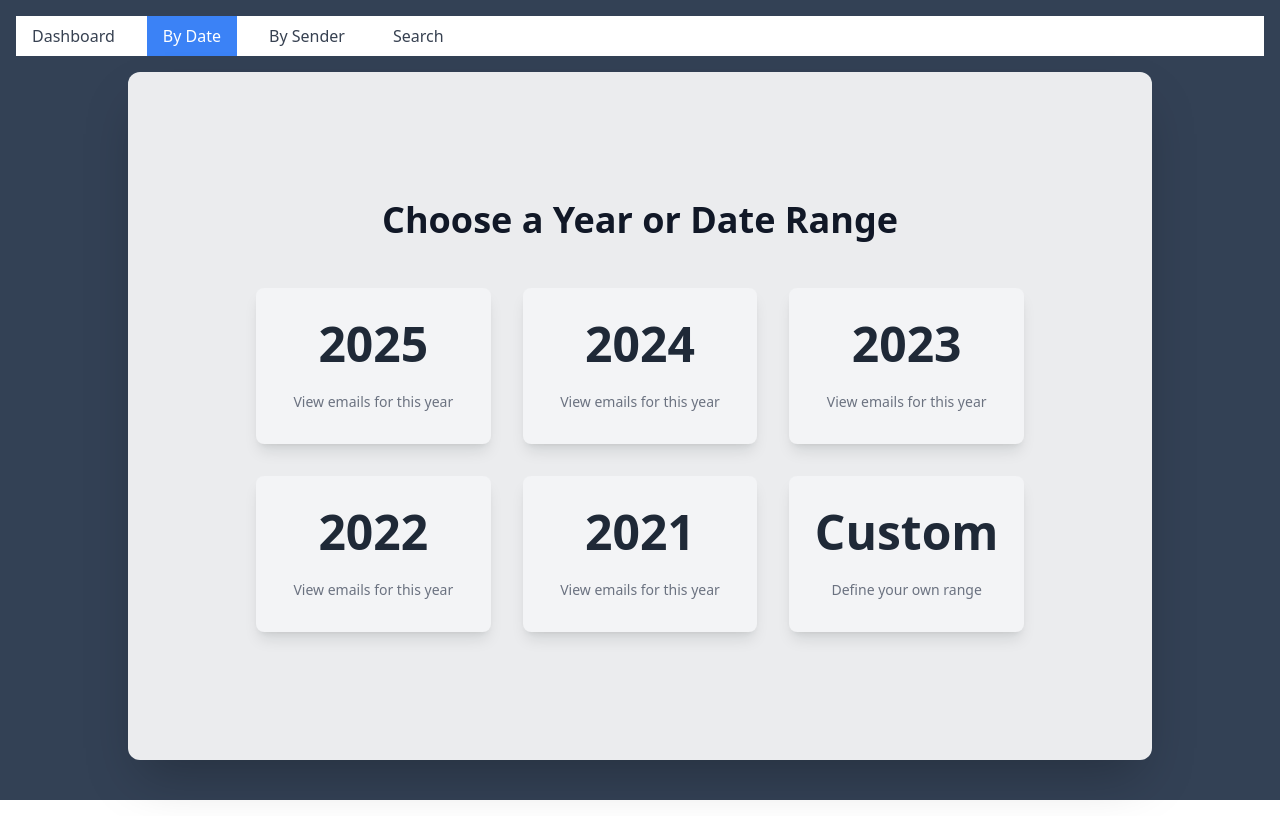
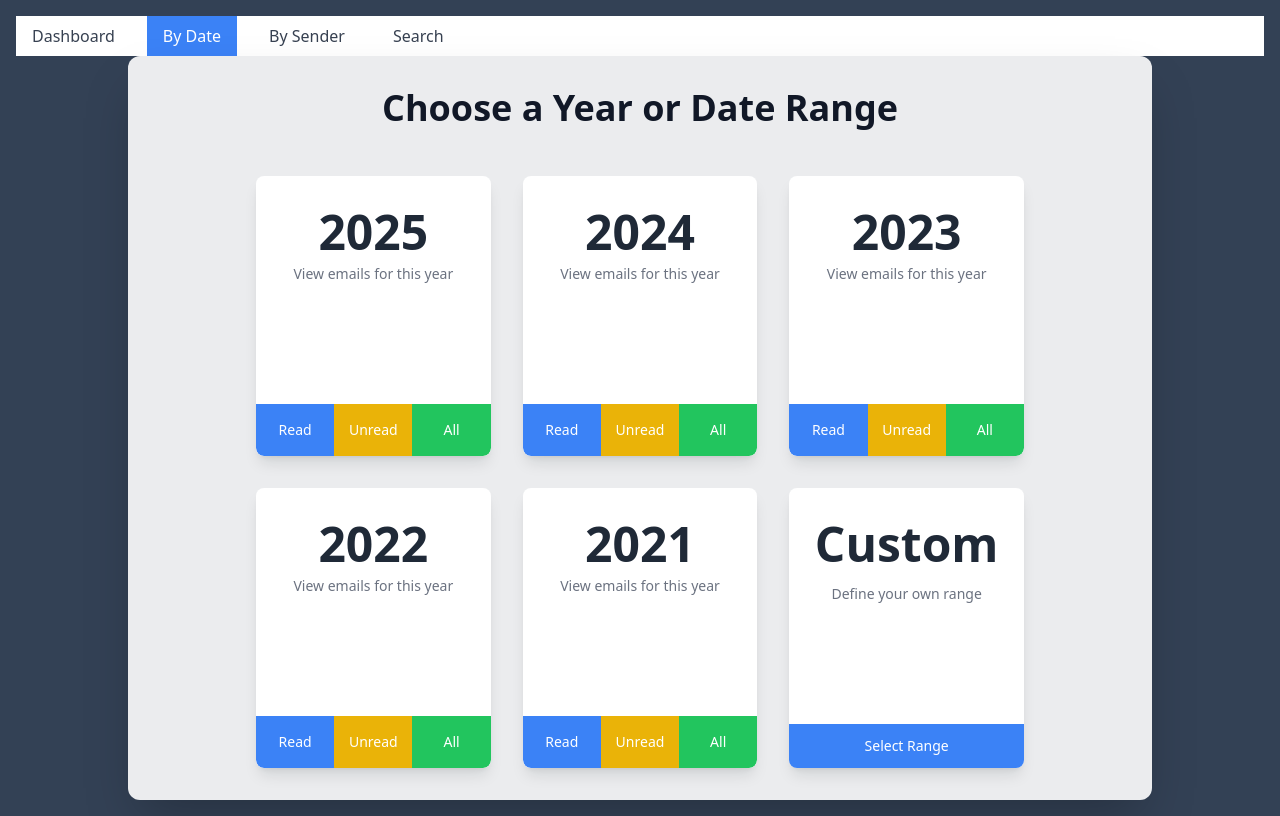
Before and after one commit to Jason-Tighe/gmail-cleaner, a React (Vite) app in the folder frontEnd/: page /inbox/by-date in a window 1280 px wide. Built offline with nearby package versions, Linux system fonts and the light colour scheme; no server answers; sample sign-in values are in the browser's storage.

Commit message:
ok year styling and fitlering is working

```diff
--- a/frontEnd/src/App.tsx
+++ b/frontEnd/src/App.tsx
@@ -1,4 +1,3 @@
-import YearDetail from './pages/YearDetail.tsx'
 import DateRangeDetail from './pages/DateRange.tsx'
 import { Route, Routes } from 'react-router-dom'
 import InboxLayout from './layouts/IndexLayout.tsx'
@@ -27,8 +26,7 @@ export default function App() {
           >
             <Route index element={<InboxDashboard />} />
             <Route path="by-date" element={<YearPage />} />
-              <Route path="by-date/:year" element={<YearDetail />} />
-              <Route path="date-range" element={<DateRangeDetail />} />
+            <Route path="date-range" element={<DateRangeDetail />} />
             <Route path="by-sender" element={<Sender />} />
             <Route path="search" element={<GeneralEmail />} />
           </Route>
--- a/frontEnd/src/components/ByYear.tsx
+++ b/frontEnd/src/components/ByYear.tsx
@@ -1,61 +1,47 @@
-/* eslint-disable @typescript-eslint/no-unused-vars */
-import { useEffect, useRef, useState } from "react";
+import { useState, useEffect } from "react";
+import { useAuth } from "../context/AuthContext";
 import axios from "axios";
-import { useAuth } from "../context/AuthContext";
+
+
 
 export default function ByYear({
     year,
-  startDate,
-  endDate,
-  onDeleteSuccess,
+    onBack,
+    isFlipped, // passed from YearPage to control visibility
+    onFlip,    // passed from YearPage, called when filter is selected
   }: {
-  year?: string;
-  startDate?: string;
-  endDate?: string;
-  onDeleteSuccess?: () => void; // callback after deletion
+    year: string;
+    onBack: () => void;
+    isFlipped: boolean;
+    onFlip: () => void;
   }) {
+    const [filter, setFilter] = useState<string | null>(null);
     const [emailCount, setEmailCount] = useState<number | null>(null);
     const [loading, setLoading] = useState(false);
     const [deleting, setDeleting] = useState(false);
     const [error, setError] = useState<string | null>(null);
-  const [ catcheKey, setCacheKey ] = useState<string | null>(null);
+
     const { user } = useAuth();
-  const didFetch = useRef(false);
-
+    const showBack = filter !== null;
 
     useEffect(() => {
-    if (didFetch.current) return;
-    didFetch.current = true;
+      if (!filter) return;
 
       const fetchEmailCount = async () => {
         setLoading(true);
         setError(null);
         try {
-        interface EmailCountResponse {
-            cacheKey: string;
-            emailTotalCount: number;
-        }
-
-        let response;
-        if (year) {
-            response = await axios.get<EmailCountResponse>(`/api/gmail/email/${year}`, {
+          const response = await axios.get(`/api/gmail/email/${year}`, {
             headers: {
-                    'Authorization': `Bearer ${user?.accessToken ?? localStorage.getItem("accessToken")}`
+              Authorization: `Bearer ${user?.accessToken ?? localStorage.getItem("accessToken")}`,
             },
             params: {
-                    email: user?.email ?? localStorage.getItem("email")
-                }
+              email: user?.email ?? localStorage.getItem("email"),
+              filter,
+            },
           });
-        } else if (startDate && endDate) {
-            response = await axios.get<EmailCountResponse>(`/api/gmail/email/date-range`, {
-                params: { startDate, endDate },
-            });
-        }
-        if (response) {
           setEmailCount(response.data.emailTotalCount);
-          setCacheKey(response.data.cacheKey);
-        }
-      } catch (err) {
+        } catch {
           setError("Failed to fetch email count.");
         } finally {
           setLoading(false);
@@ -63,56 +49,116 @@ export default function ByYear({
       };
 
       fetchEmailCount();
-  }, [year, startDate, endDate]);
+    }, [filter, year, user]);
+
+    const handleFilterClick = (selectedFilter: string) => {
+      setFilter(selectedFilter);
+      onFlip();
+    };
 
     const handleDeleteAll = async () => {
-    if (!confirm("Are you sure you want to delete all these emails? This action cannot be undone.")) return;
+      if (!confirm("Are you sure you want to delete all these emails?")) return;
 
       setDeleting(true);
       setError(null);
       try {
-      if (year) {
-        await axios.delete(`/email/${year}`);
-      } else if (startDate && endDate) {
-        await axios.delete(`/email/date-range`, { params: { startDate, endDate } });
-      }
+        await axios.delete(`/email/${year}`, {
+          headers: {
+            Authorization: `Bearer ${user?.accessToken ?? localStorage.getItem("accessToken")}`,
+          },
+          params: { filter },
+        });
+
         setEmailCount(0);
-      onDeleteSuccess?.();
         alert("Emails deleted successfully.");
-    } catch (err) {
+        handleBackClick();
+      } catch {
         setError("Failed to delete emails.");
       } finally {
         setDeleting(false);
       }
     };
 
-  if (loading) return <p className="text-gray-600">Loading email count...</p>;
-
-  if (error) return <p className="text-red-600">{error}</p>;
-
-  if (emailCount === null) return null;
+    const handleBackClick = () => {
+      setFilter(null);
+      setEmailCount(null);
+      setError(null);
+      onBack();
+    };
 
     return (
-    <div className="p-8 bg-gray-100 rounded-lg shadow-lg max-w-md mx-auto text-center">
-      <h2 className="text-2xl font-semibold text-gray-800 mb-4">
-        {year
-          ? `Emails from ${year}`
-          : `Emails from ${startDate} to ${endDate}`}
+      <div className="relative bg-white rounded-lg shadow-lg h-[280px] overflow-hidden transition-transform duration-500 ease-in-out">
+        <div
+          className={`absolute inset-0 flex w-[200%] transition-transform duration-400 ease-in-out ${
+            isFlipped ? "-translate-x-1/2" : "translate-x-0"
+          }`}
+        >
+          {/* Column 1: Filters */}
+          <div className="w-1/2 py-8 flex flex-col justify-between">
+            <div className="text-center">
+              <span className="text-5xl font-semibold text-gray-800">{year}</span>
+              <p className="text-sm text-gray-500 mt-2 mb-6">View emails for this year</p>
+                <div className="mt-auto py-24 flex">
+                    <button
+                        className="flex-1 px-2 py-3 bg-blue-500 text-white text-sm font-medium rounded-bl-lg hover:bg-blue-600"
+                        onClick={() => handleFilterClick("read")}
+                    >
+                        Read
+                    </button>
+                    <button
+                        className="flex-1 px-2 py-3 bg-yellow-500 text-white text-sm font-medium hover:bg-yellow-600"
+                        onClick={() => handleFilterClick("unread")}
+                    >
+                        Unread
+                    </button>
+                    <button
+                        className="flex-1 px-2 py-4 bg-green-500 text-white text-sm font-medium rounded-br-lg hover:bg-green-600"
+                        onClick={() => handleFilterClick("all")}
+                    >
+                        All
+                    </button>
+                </div>
+            </div>
+          </div>
+
+          {/* Column 2: Delete / Back */}
+          <div className="w-1/2 py-6 flex flex-col justify-between">
+            <div>
+              <h2 className="text-2xl font-semibold text-gray-800 mb-4 ml-4">
+                {filter?.toUpperCase()} Emails from {year}
               </h2>
-      <p className="text-lg text-gray-700 mb-6">
-        Total emails: <span className="font-bold">{emailCount}</span>
+
+              {loading && <p className="text-gray-600 text-lg text-center mt-8">Loading email count...</p>}
+              {error && <p className="text-red-600 text-center mt-8">{error}</p>}
+
+              {!loading && !error && (
+                <p className="text-lg text-gray-700 mt-8 text-center">
+                  Total emails: <span className="font-bold">{emailCount ?? 0}</span>
                 </p>
+              )}
+            </div>
+
+            <div className="mt-auto py-20 flex">
                 <button
                     onClick={handleDeleteAll}
                     disabled={emailCount === 0 || deleting}
-        className={`px-6 py-3 rounded-lg text-white font-semibold transition ${
+                    className={`flex-1 px-2 py-4 text-white text-sm font-medium rounded-bl-lg transition-colors ${
                     emailCount === 0 || deleting
                         ? "bg-gray-400 cursor-not-allowed"
-            : "bg-amber-500 hover:bg-amber-600"
+                        : "bg-red-500 hover:bg-red-600"
                     }`}
                 >
                     {deleting ? "Deleting..." : "Delete All"}
                 </button>
+                <button
+                    onClick={handleBackClick}
+                    className="flex-1 px-2 py-4 bg-amber-500 hover:bg-amber-600 text-white text-sm font-medium rounded-br-lg"
+                >
+                    ← Back
+                </button>
+                </div>
+          </div>
+        </div>
       </div>
     );
   }
--- a/frontEnd/src/pages/YearDetail.tsx
+++ /dev/null
@@ -1,15 +0,0 @@
-import { useParams } from "react-router-dom";
-import ByYear from "../components/ByYear";
-
-export default function YearDetail() {
-  const { year } = useParams<{ year: string }>();
-
-  if (!year) return <p>Loading...</p>;
-
-  return (
-    <div className="min-h-screen flex flex-col items-center justify-center p-8">
-      <h1 className="text-3xl font-bold mb-6">Emails from {year}</h1>
-      <ByYear year={year} />
-    </div>
-  );
-}
--- a/frontEnd/src/pages/YearPage.tsx
+++ b/frontEnd/src/pages/YearPage.tsx
@@ -1,68 +1,66 @@
-import React from "react";
-import { useNavigate } from "react-router-dom";
+import { useState } from "react";
+import ByYear from "../components/ByYear";
 
 export default function YearPage() {
-  const navigate = useNavigate();
   const currentYear = new Date().getFullYear();
   const years = Array.from({ length: 5 }, (_, i) => currentYear - i);
+  const [flippedYear, setFlippedYear] = useState<string | null>(null);
 
-  const handleYearClick = (year: string) => {
-    // Navigate to the year detail page
-    navigate(`/inbox/by-date/${year}`);
+  // Called when a ByYear card flips open
+  const handleFlip = (year: string) => {
+    setFlippedYear(year);
   };
 
+  // Called when user clicks back button inside ByYear
+  const handleBack = () => {
+    setFlippedYear(null);
+  };
+
+  // Custom date range handler stays the same
   const handleCustomDateRangeClick = () => {
     const startDate = prompt("Enter start date (YYYY-MM-DD):");
     const endDate = prompt("Enter end date (YYYY-MM-DD):");
 
     if (startDate && endDate) {
-      // Navigate to the date range detail page with query params
-      navigate(`/inbox/date-range?startDate=${startDate}&endDate=${endDate}`);
+      window.location.href = `/inbox/date-range?startDate=${startDate}&endDate=${endDate}`;
     }
   };
 
-  // Buttons for years + custom range
-  const actionButtons = years.map((year) => ({
-    title: year.toString(),
-    description: "View emails for this year",
-    colorClass: "bg-gray-100 hover:bg-gray-200",
-    action: () => handleYearClick(year.toString()),
-  }));
+  return (
+    <div className="flex flex-col py-22 items-center justify-center px-4">
+      <div className="text-center mb-12 max-w-2xl">
+        <h1 className="text-4xl font-bold text-gray-900">Choose a Year or Date Range</h1>
+      </div>
 
-  actionButtons.push({
-    title: "Custom Date Range",
-    description: "Select specific dates",
-    colorClass: "bg-gray-100 hover:bg-gray-200",
-    action: handleCustomDateRangeClick,
-  });
+      <div className="grid grid-cols-1 sm:grid-cols-3 gap-8 w-full max-w-3xl">
+      {years.map((year) => {
+        const isFlipped = flippedYear === year.toString();
 
-  return (
-    <div className="flex flex-col py-24 items-center justify-center px-4">
-    <div className="text-center mb-12 max-w-2xl">
-      <h1 className="text-4xl font-bold text-gray-900">Choose a Year or Date Range</h1>
-    </div>
+        return (
+            <ByYear
+                key={year}
+                year={year.toString()}
+                isFlipped={isFlipped}
+                onFlip={() => handleFlip(year.toString())}
+                onBack={handleBack}
+            />
+        );
+        })}
 
-      <div className="flex items-center justify-center w-full">
-        <div className="grid grid-cols-1 sm:grid-cols-3 gap-8 w-full max-w-3xl">
-          {actionButtons
-            .filter((button) => button.title !== "Custom Date Range")
-            .map((button, index) => (
-              <button
-                key={index}
-                className={`flex flex-col items-center justify-center p-8 ${button.colorClass} rounded-lg shadow-lg transition-transform transform hover:scale-105 hover:shadow-xl h-full`}
-                onClick={button.action}
-              >
-                <span className="text-5xl mb-4 font-semibold text-gray-800">{button.title}</span>
-                <span className="text-sm text-gray-500 mt-2">{button.description}</span>
-              </button>
-            ))}
-          <button
-            className="flex flex-col items-center justify-center p-8 bg-gray-100 hover:bg-gray-200 rounded-lg shadow-lg transition-transform transform hover:scale-105 hover:shadow-xl h-full"
-            onClick={() => navigate("/inbox/custom")}
-          >
+        {/* Custom range card */}
+        <div className="flex flex-col justify-between bg-white rounded-lg shadow-lg transition-transform transform hover:scale-105 hover:shadow-xl h-[280px]">
+          <div className="flex flex-col items-center px-4 pt-8">
             <span className="text-5xl mb-4 font-semibold text-gray-800">Custom</span>
-            <span className="text-sm text-gray-500 mt-2">Define your own range</span>
-          </button>
+            <span className="text-sm text-gray-500 text-center">Define your own range</span>
+          </div>
+          <div className="w-full">
+            <button
+              className="w-full px-2 py-3 bg-blue-500 text-white text-sm font-medium hover:bg-blue-600 rounded-b-lg"
+              onClick={handleCustomDateRangeClick}
+            >
+              Select Range
+            </button>
+          </div>
         </div>
       </div>
     </div>
```
Also changed, not shown: 2 other files (tests, documents, lock files or other folders). Lines whose indentation alone changed are shown as unchanged.
